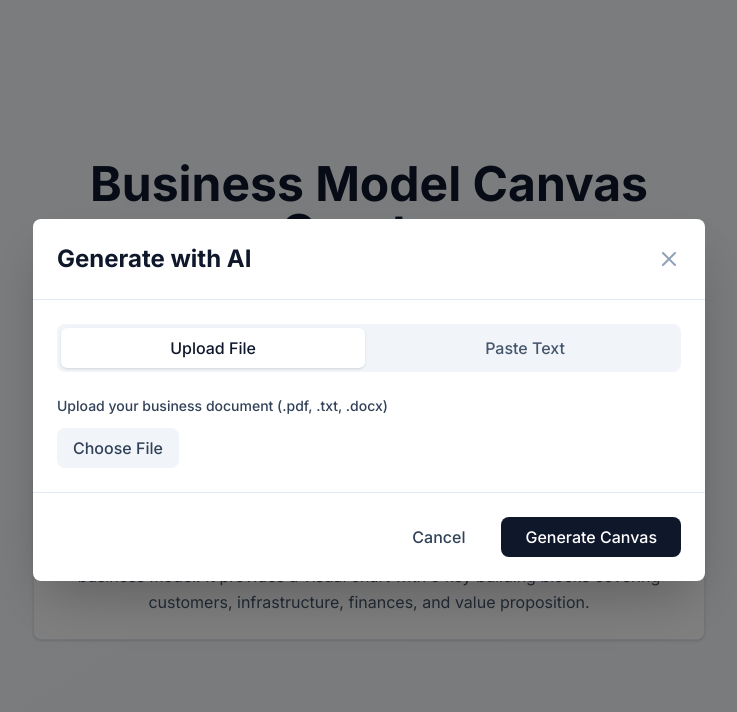
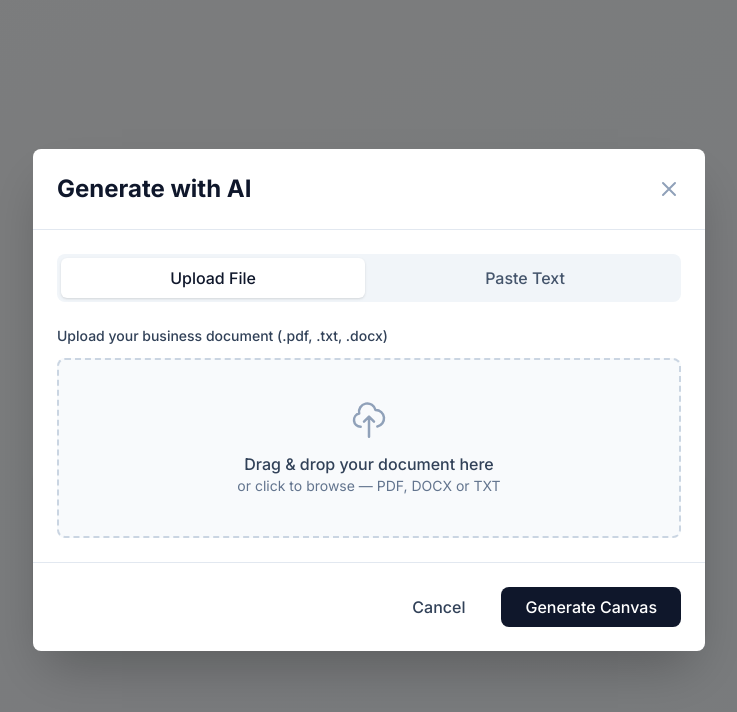
Before and after one commit to albertvalleeduval/Business-Model-Canva, a React (Vite) app: page / in a window 1280 px wide. Both pictures are taken after a click on the button "Generate with AI". Shown: the top 712 px of the page, without its empty margins (271-1008 px from the left). Built offline with nearby package versions, Linux system fonts and the light colour scheme.

Commit message:
feat: drag & drop dropzone in the AI modal
Replace the bare Choose File button with a proper dropzone: drag &
drop or click to browse, drag-over highlight, file type validation
(.pdf/.docx/.txt), selected-file card with size and a remove action.

```diff
--- a/src/components/AIModal.jsx
+++ b/src/components/AIModal.jsx
@@ -1,22 +1,54 @@
 import { useState, useRef } from 'react';
 import { parseFile } from '../utils/fileParser';
+
+const ACCEPTED_EXTENSIONS = ['pdf', 'docx', 'txt'];
+
+function formatFileSize(bytes) {
+    if (bytes < 1024) return `${bytes} B`;
+    if (bytes < 1024 * 1024) return `${(bytes / 1024).toFixed(0)} KB`;
+    return `${(bytes / (1024 * 1024)).toFixed(1)} MB`;
+}
 
 export default function AIModal({ isOpen, onClose, onGenerate }) {
     const [inputMethod, setInputMethod] = useState('file'); // 'file' or 'text'
     const [textInput, setTextInput] = useState('');
     const [selectedFile, setSelectedFile] = useState(null);
     const [isProcessing, setIsProcessing] = useState(false);
+    const [isDragging, setIsDragging] = useState(false);
     const [error, setError] = useState('');
     const fileInputRef = useRef(null);
 
     if (!isOpen) return null;
 
-    const handleFileSelect = (e) => {
-        const file = e.target.files[0];
-        if (file) {
+    const acceptFile = (file) => {
+        if (!file) return;
+        const extension = file.name.split('.').pop().toLowerCase();
+        if (!ACCEPTED_EXTENSIONS.includes(extension)) {
+            setError('Unsupported file type. Please upload PDF, DOCX, or TXT files.');
+            return;
+        }
         setSelectedFile(file);
         setError('');
-        }
+    };
+
+    const handleFileSelect = (e) => {
+        acceptFile(e.target.files[0]);
+    };
+
+    const handleDragOver = (e) => {
+        e.preventDefault();
+        setIsDragging(true);
+    };
+
+    const handleDragLeave = (e) => {
+        e.preventDefault();
+        setIsDragging(false);
+    };
+
+    const handleDrop = (e) => {
+        e.preventDefault();
+        setIsDragging(false);
+        acceptFile(e.dataTransfer.files?.[0]);
     };
 
     const handleGenerate = async () => {
@@ -97,7 +129,6 @@ export default function AIModal({ isOpen, onClose, onGenerate }) {
                             <label className="block text-sm font-medium text-slate-700">
                                 Upload your business document (.pdf, .txt, .docx)
                             </label>
-                            <div className="flex items-center gap-3">
                             <input
                                 ref={fileInputRef}
                                 type="file"
@@ -105,16 +136,50 @@ export default function AIModal({ isOpen, onClose, onGenerate }) {
                                 onChange={handleFileSelect}
                                 className="hidden"
                             />
+                            <div
+                                onClick={() => fileInputRef.current?.click()}
+                                onDragOver={handleDragOver}
+                                onDragLeave={handleDragLeave}
+                                onDrop={handleDrop}
+                                className={`flex flex-col items-center justify-center gap-3 p-10 border-2 border-dashed rounded-lg cursor-pointer transition-colors ${isDragging
+                                        ? 'border-slate-900 bg-slate-100'
+                                        : 'border-slate-300 bg-slate-50 hover:border-slate-400 hover:bg-slate-100'
+                                    }`}
+                            >
+                                {selectedFile ? (
+                                    <>
+                                        <svg className="w-10 h-10 text-slate-700" fill="none" stroke="currentColor" viewBox="0 0 24 24">
+                                            <path strokeLinecap="round" strokeLinejoin="round" strokeWidth={1.5} d="M9 12h6m-6 4h6m2 5H7a2 2 0 01-2-2V5a2 2 0 012-2h5.586a1 1 0 01.707.293l5.414 5.414a1 1 0 01.293.707V19a2 2 0 01-2 2z" />
+                                        </svg>
+                                        <div className="text-center">
+                                            <p className="font-medium text-slate-900">{selectedFile.name}</p>
+                                            <p className="text-sm text-slate-500">{formatFileSize(selectedFile.size)}</p>
+                                        </div>
                                         <button
-                                    onClick={() => fileInputRef.current?.click()}
-                                    className="px-4 py-2 bg-slate-100 text-slate-700 rounded-lg hover:bg-slate-200 transition-colors font-medium"
+                                            onClick={(e) => {
+                                                e.stopPropagation();
+                                                setSelectedFile(null);
+                                                if (fileInputRef.current) fileInputRef.current.value = '';
+                                            }}
+                                            className="text-sm text-slate-500 underline hover:text-slate-700"
                                         >
-                                    Choose File
+                                            Remove file
                                         </button>
-                                {selectedFile && (
-                                    <span className="text-sm text-slate-600">
-                                        {selectedFile.name}
-                                    </span>
+                                    </>
+                                ) : (
+                                    <>
+                                        <svg className="w-10 h-10 text-slate-400" fill="none" stroke="currentColor" viewBox="0 0 24 24">
+                                            <path strokeLinecap="round" strokeLinejoin="round" strokeWidth={1.5} d="M7 16a4 4 0 01-.88-7.903A5 5 0 1115.9 6L16 6a5 5 0 011 9.9M15 13l-3-3m0 0l-3 3m3-3v12" />
+                                        </svg>
+                                        <div className="text-center">
+                                            <p className="font-medium text-slate-700">
+                                                Drag &amp; drop your document here
+                                            </p>
+                                            <p className="text-sm text-slate-500">
+                                                or click to browse — PDF, DOCX or TXT
+                                            </p>
+                                        </div>
+                                    </>
                                 )}
                             </div>
                         </div>
```
Lines whose indentation alone changed are shown as unchanged.
